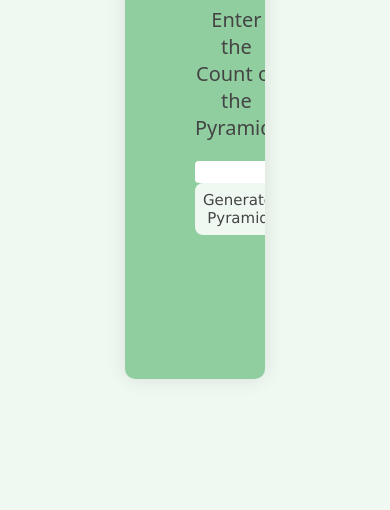
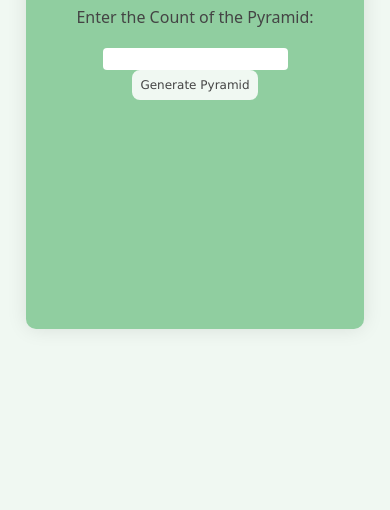
Before and after one commit to Kennyasmine/build-pyramid-challenge, a plain HTML site: page index.html in a window 390 px wide. Shown: the part 334-844 px from the top of the page. Drawn offline with Linux system fonts and the light colour scheme.

Commit message:
responsiveness

```diff
--- a/styles.css
+++ b/styles.css
@@ -60,3 +60,61 @@ button:hover {
     margin-top: 20px;
     font-size: 20px;
 }
+
+/* Media Queries for responsiveness */
+@media (max-width: 1024px) {
+    .container {
+        margin-left: 10rem;
+        margin-right: 10rem;
+        padding: 50px;
+    }
+}
+
+@media (max-width: 768px) {
+    body {
+        padding: 20px;
+    }
+
+    .container {
+        margin-left: 5rem;
+        margin-right: 5rem;
+        padding: 30px;
+    }
+
+    label {
+        font-size: 18px;
+    }
+
+    button {
+        font-size: 14px;
+    }
+
+    #pyramid {
+        font-size: 18px;
+    }
+}
+
+@media (max-width: 480px) {
+    body {
+        padding: 10px;
+        flex-direction: column;
+    }
+
+    .container {
+        margin-left: 1rem;
+        margin-right: 1rem;
+        padding: 20px;
+    }
+
+    label {
+        font-size: 16px;
+    }
+
+    button {
+        font-size: 12px;
+    }
+
+    #pyramid {
+        font-size: 16px;
+    }
+}
```
Also changed, not shown: designs/desktop-active.png (added), designs/desktop.png (added), designs/mobile-active.png (added), designs/mobile.png (added).
